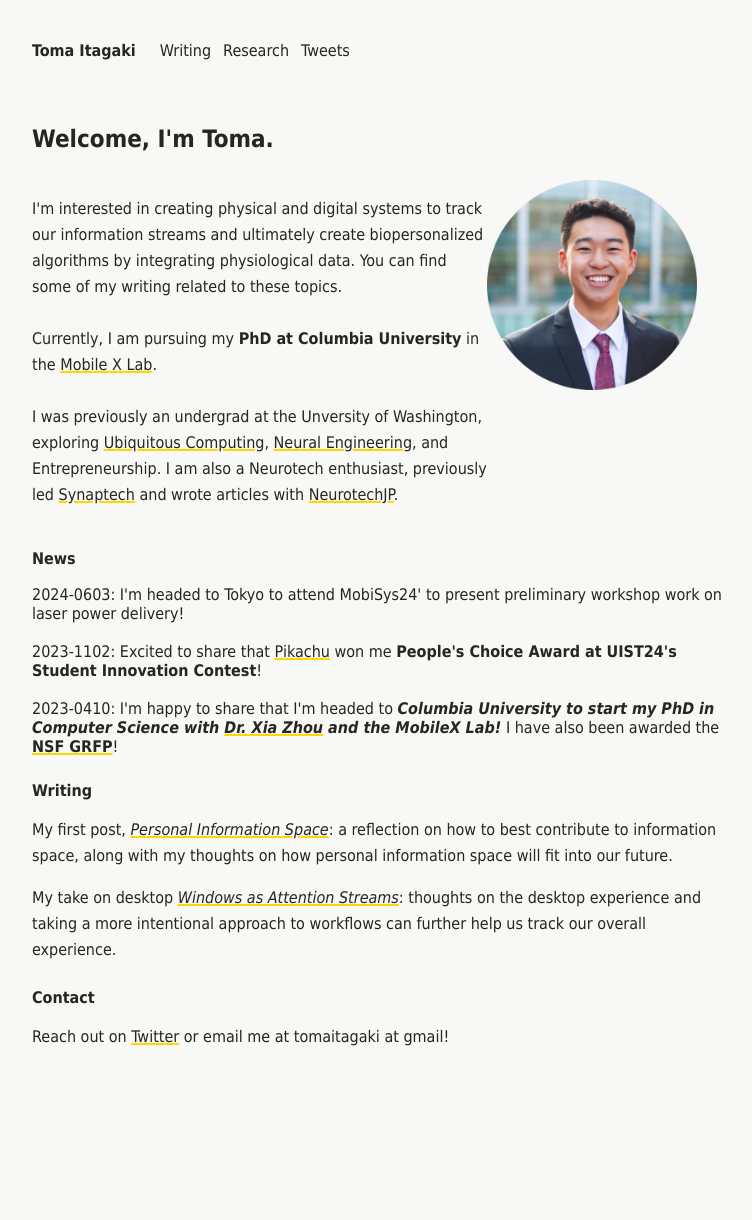
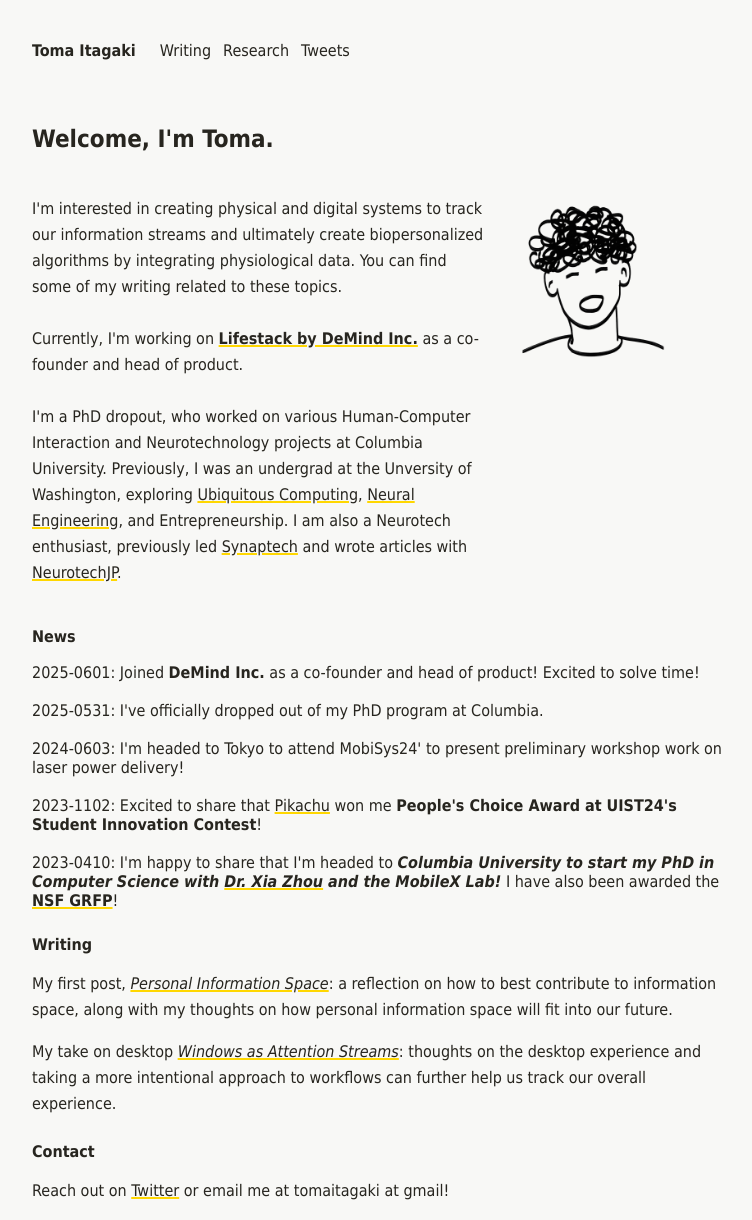
Before and after one commit to tomaitagaki/personal-website, a Jekyll site: the page built from index.html, in a window 1280 px wide. Shown: the whole page, without its empty margins (258-1010 px from the left). Built offline with Jekyll 4.4.1, drawn with Linux system fonts in a browser that asks for light colours; before the commit the page ends 1066 px from its top, so only the background shows below that.

Commit message:
profile picture update

```diff
--- a/index.html
+++ b/index.html
@@ -9,17 +9,21 @@
                             biopersonalized algorithms by integrating physiological data.
                             You can find some of my writing related to these topics.
                             <br><br>
-                            Currently, I am pursuing my <b>PhD at Columbia University</b> in the <a href="https://mobilex.cs.columbia.edu/">Mobile X Lab</a>.
+                            Currently, I'm working on <a href="https://lifestack.ai"><b>Lifestack by DeMind Inc.</b></a> as a co-founder and head of product.
                             <br><br>
-                            I was previously an undergrad at the Unversity of Washington, exploring <a href="https://ubicomplab.cs.washington.edu/">Ubiquitous Computing</a>, <a href="https://neural.cs.washington.edu/">Neural
+                            I'm a PhD dropout, who worked on various Human-Computer Interaction and Neurotechnology projects at Columbia University. Previously, I was an undergrad at the Unversity of Washington, exploring <a href="https://ubicomplab.cs.washington.edu/">Ubiquitous Computing</a>, <a href="https://neural.cs.washington.edu/">Neural
                             Engineering</a>, and Entrepreneurship. I am also a Neurotech enthusiast, previously led <a href="https://synaptechuw.org/">Synaptech</a> and wrote articles with <a href="https://www.neurotechjp.com/">NeurotechJP</a>.
                             </p>
-                        <img src="/public/toma_itagaki_circular.png" alt="toma_headshot">
+                        <img src="/public/toma_demind_doodle_profile_pic_transparent.png" alt="toma_headshot">
                     </div>
             </div>
 
             <div class="overlay">
                 <h2>News</h2>
+                2025-0601: Joined <b>DeMind Inc.</b> as a co-founder and head of product! Excited to solve time!
+                <br><br>
+                2025-0531: I've officially dropped out of my PhD program at Columbia.
+                <br><br>
                 2024-0603: I'm headed to Tokyo to attend MobiSys24' to present preliminary workshop work on laser power delivery!
                 <br><br>
                 2023-1102: Excited to share that <a href="https://twitter.com/tomaitagaki/status/1720148603778527495">Pikachu</a> won me <b>People's Choice Award at UIST24's Student Innovation Contest</b>!
```
Also changed, not shown: public/toma_demind_doodle_profile_pic_transparent.png (added).
